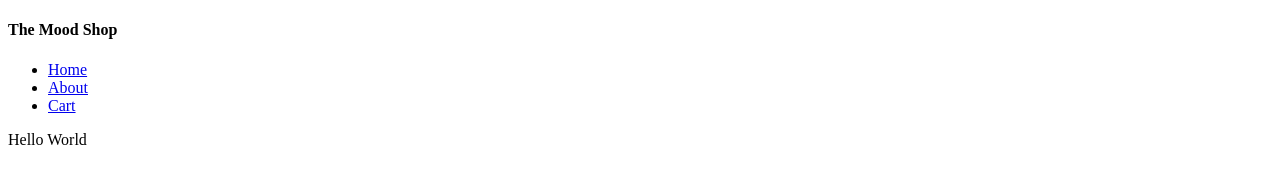
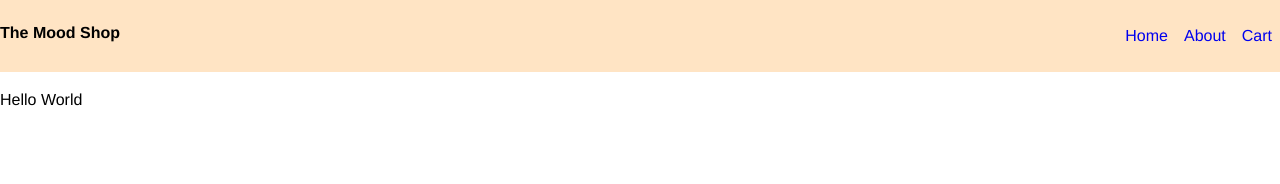
Before and after one commit to jennifercarreno/mood-shop, a plain HTML site: page index.html in a window 1280 px wide. Drawn offline with Linux system fonts and the light colour scheme.

Commit message:
stlyled the header and navbar

```diff
--- a/index.html
+++ b/index.html
@@ -2,6 +2,7 @@
 <html>
   <head>
     <title>Title of the document</title>
+    <link rel='stylesheet' href='styles.css'>
   </head>
 
   <body>
--- /dev/null
+++ b/styles.css
@@ -0,0 +1,26 @@
+body {
+    font-family: Helvetica;
+    font-size: 16px;
+    line-height: 1.5;
+    margin: 0;
+}
+
+.page-header {
+    display: flex;
+    flex-direction: row;
+    justify-content: space-between;
+    background-color: bisque;
+}
+
+.page-header ul {
+    display: flex;
+    flex-direction: row;
+    justify-content: space-between;
+    list-style: none;
+}
+
+.page-header a {
+    display: block;
+    padding: 0.5em;
+    text-decoration: none;
+}
```
Also changed, not shown: 1 other file.
